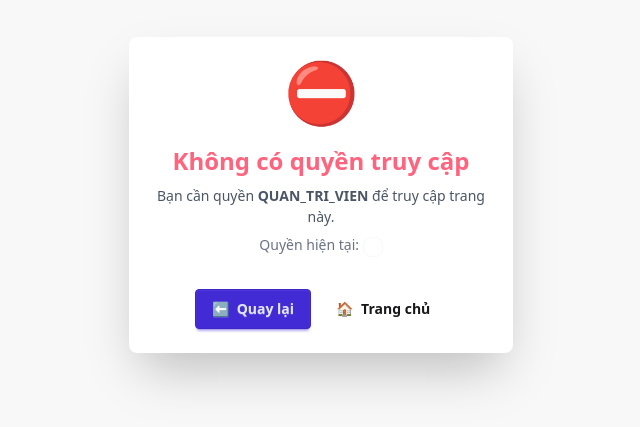
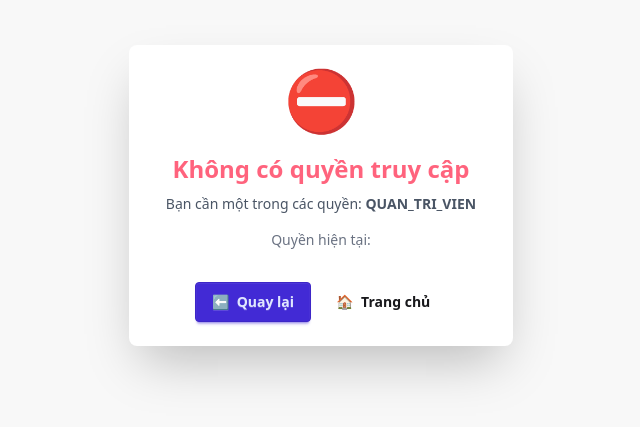
Before and after one commit to thien71/pet-care-fe, a React app: page /admin in a window 1280 px wide. Shown: the part 205-632 px from the top of the page, without its empty margins (319-959 px from the left). Built offline with nearby package versions, Linux system fonts and the light colour scheme; sample sign-in values are in the browser's storage; the HTML template or start-up script is replaced by a standard one.

Commit message:
fix: add NguoiDungVaiTro table

```diff
--- a/src/components/common/Header.jsx
+++ b/src/components/common/Header.jsx
@@ -1,10 +1,20 @@
-// src/components/common/Header.jsx
+// src/components/common/Header.jsx (UPDATED - Hiển thị nhiều vai trò)
 import { Link } from "react-router-dom";
 import { useAuth } from "../../contexts/AuthContext";
 
 const Header = () => {
-  const { user, logout, isAuthenticated, getRole, hasShop } = useAuth();
-  const role = getRole();
+  const {
+    user,
+    logout,
+    isAuthenticated,
+    getRoles,
+    getPrimaryRole,
+    hasRole,
+    hasShop,
+  } = useAuth();
+
+  const primaryRole = getPrimaryRole();
+  const roles = getRoles();
   const userHasShop = hasShop();
 
   const getNavLinks = () => {
@@ -27,7 +37,8 @@ const Header = () => {
       );
     }
 
-    switch (role) {
+    // ⭐ Hiển thị nav dựa trên PRIMARY ROLE
+    switch (primaryRole) {
       case "QUAN_TRI_VIEN":
         return (
           <>
@@ -106,22 +117,29 @@ const Header = () => {
     }
   };
 
-  const getRoleBadge = () => {
-    const roleConfig = {
-      QUAN_TRI_VIEN: { text: "Admin", class: "badge-error" },
-      CHU_CUA_HANG: { text: "Chủ shop", class: "badge-warning" },
-      LE_TAN: { text: "Lễ tân", class: "badge-info" },
-      KY_THUAT_VIEN: { text: "Kỹ thuật viên", class: "badge-info" },
-      KHACH_HANG: {
-        text: userHasShop ? "Khách hàng & Chủ shop" : "Khách hàng",
-        class: "badge-success",
-      },
+  // ⭐ Hiển thị TẤT CẢ các vai trò
+  const getRoleBadges = () => {
+    const roleColors = {
+      QUAN_TRI_VIEN: "badge-error",
+      CHU_CUA_HANG: "badge-warning",
+      LE_TAN: "badge-info",
+      KY_THUAT_VIEN: "badge-info",
+      KHACH_HANG: "badge-success",
     };
 
-    const config = roleConfig[role] || roleConfig.KHACH_HANG;
-    return (
-      <span className={`badge ${config.class} badge-sm`}>{config.text}</span>
-    );
+    const roleLabels = {
+      QUAN_TRI_VIEN: "Admin",
+      CHU_CUA_HANG: "Chủ shop",
+      LE_TAN: "Lễ tân",
+      KY_THUAT_VIEN: "Kỹ thuật viên",
+      KHACH_HANG: "Khách hàng",
+    };
+
+    return roles.map((role, idx) => (
+      <span key={idx} className={`badge ${roleColors[role]} badge-sm mr-1`}>
+        {roleLabels[role]}
+      </span>
+    ));
   };
 
   return (
@@ -223,7 +241,10 @@ const Header = () => {
                   <div className="flex flex-col items-start gap-1">
                     <span className="font-bold text-base">{user?.hoTen}</span>
                     <span className="text-xs text-gray-500">{user?.email}</span>
-                    {getRoleBadge()}
+                    {/* ⭐ Hiển thị TẤT CẢ vai trò */}
+                    <div className="flex flex-wrap gap-1 mt-1">
+                      {getRoleBadges()}
+                    </div>
                   </div>
                 </li>
                 <div className="divider my-1"></div>
@@ -240,26 +261,42 @@ const Header = () => {
                   </Link>
                 </li>
 
-                {/* ⭐ QUAN TRỌNG: Hiển thị option phù hợp */}
-                {role === "KHACH_HANG" && (
+                {/* ⭐ Hiển thị option chuyển view nếu có nhiều vai trò */}
+                {hasRole("KHACH_HANG") && hasRole("CHU_CUA_HANG") && (
                   <>
-                    {userHasShop ? (
+                    <div className="divider my-1">Chuyển giao diện</div>
+                    {primaryRole === "CHU_CUA_HANG" ? (
+                      <li>
+                        <Link to="/" className="gap-2">
+                          <span>🛒</span>
+                          Giao diện Khách hàng
+                        </Link>
+                      </li>
+                    ) : (
                       <li>
                         <Link to="/owner/dashboard" className="gap-2">
                           <span>🏪</span>
                           Quản lý cửa hàng
                         </Link>
                       </li>
-                    ) : (
+                    )}
+                  </>
+                )}
+
+                {/* Nếu chỉ là KHACH_HANG nhưng chưa có shop */}
+                {hasRole("KHACH_HANG") &&
+                  !hasRole("CHU_CUA_HANG") &&
+                  !userHasShop && (
+                    <>
+                      <div className="divider my-1"></div>
                       <li>
                         <Link to="/customer/register-shop" className="gap-2">
                           <span>🏪</span>
                           Đăng ký cửa hàng
                         </Link>
                       </li>
-                    )}
-                  </>
-                )}
+                    </>
+                  )}
 
                 <div className="divider my-1"></div>
                 <li>
--- a/src/components/common/ProtectedRoute.jsx
+++ b/src/components/common/ProtectedRoute.jsx
@@ -1,9 +1,9 @@
-// src/components/common/ProtectedRoute.jsx
+// src/components/common/ProtectedRoute.jsx (UPDATED)
 import { Navigate } from "react-router-dom";
 import { useAuth } from "../../contexts/AuthContext";
 
 const ProtectedRoute = ({ children, allowedRoles = [] }) => {
-  const { user, isAuthenticated, loading, canAccess, hasShop } = useAuth();
+  const { user, isAuthenticated, loading, canAccess, getRoles } = useAuth();
 
   // Đang load user từ localStorage
   if (loading) {
@@ -22,13 +22,9 @@ const ProtectedRoute = ({ children, allowedRoles = [] }) => {
     return <Navigate to="/login" replace />;
   }
 
-  // ⭐ Kiểm tra role với logic mới (support shop owner)
+  // ⭐ Kiểm tra quyền truy cập
   if (allowedRoles.length > 0 && !canAccess(allowedRoles)) {
-    const userRole = user?.VaiTro?.tenVaiTro;
-    const userHasShop = hasShop();
-
-    // ⭐ CASE ĐẶC BIỆT: KHACH_HANG có shop cố truy cập owner routes
-    // -> Đã được xử lý trong canAccess(), nếu đến đây là thực sự không có quyền
+    const userRoles = getRoles();
 
     return (
       <div className="min-h-screen flex items-center justify-center bg-base-200">
@@ -39,15 +35,16 @@ const ProtectedRoute = ({ children, allowedRoles = [] }) => {
               Không có quyền truy cập
             </h2>
             <p className="text-gray-600">
-              Bạn cần quyền <strong>{allowedRoles.join(", ")}</strong> để truy
-              cập trang này.
+              Bạn cần một trong các quyền:{" "}
+              <strong>{allowedRoles.join(", ")}</strong>
             </p>
-            <p className="text-sm text-gray-500">
+            <p className="text-sm text-gray-500 mt-2">
               Quyền hiện tại:{" "}
-              <span className="badge badge-sm">
-                {userRole}
-                {userHasShop && " (Có cửa hàng)"}
-              </span>
+              {userRoles.map((role, idx) => (
+                <span key={idx} className="badge badge-sm mr-1">
+                  {role}
+                </span>
+              ))}
             </p>
             <div className="card-actions mt-6">
               <button
--- a/src/contexts/AuthContext.jsx
+++ b/src/contexts/AuthContext.jsx
@@ -1,4 +1,4 @@
-// src/contexts/AuthContext.jsx
+// src/contexts/AuthContext.jsx (FRONTEND - UPDATED)
 import {
   createContext,
   useState,
@@ -42,31 +42,24 @@ export const AuthProvider = ({ children }) => {
         const response = await authApi.login(email, matKhau);
         setUser(response.user);
 
-        const role = response.user.VaiTro?.tenVaiTro;
-        const hasShop = response.user.maCuaHang !== null;
+        // ⭐ Lấy danh sách vai trò từ user
+        const roles = response.user.VaiTros?.map((vt) => vt.tenVaiTro) || [];
+        console.log("🔐 User roles after login:", roles);
 
-        // Điều hướng dựa trên role và shop ownership
-        switch (role) {
-          case "QUAN_TRI_VIEN":
-            navigate("/admin/dashboard");
-            break;
-          case "CHU_CUA_HANG":
-            navigate("/owner/dashboard");
-            break;
-          case "LE_TAN":
-          case "KY_THUAT_VIEN":
-            navigate("/staff/schedule");
-            break;
-          case "KHACH_HANG":
-            // ⭐ Nếu khách hàng có shop -> vào owner dashboard
-            if (hasShop) {
-              navigate("/owner/dashboard");
-            } else {
-              navigate("/");
-            }
-            break;
-          default:
-            navigate("/");
+        // ⭐ Điều hướng dựa trên vai trò ƯU TIÊN
+        if (roles.includes("QUAN_TRI_VIEN")) {
+          navigate("/admin/dashboard");
+        } else if (roles.includes("CHU_CUA_HANG")) {
+          navigate("/owner/dashboard");
+        } else if (
+          roles.includes("LE_TAN") ||
+          roles.includes("KY_THUAT_VIEN")
+        ) {
+          navigate("/staff/schedule");
+        } else if (roles.includes("KHACH_HANG")) {
+          navigate("/");
+        } else {
+          navigate("/");
         }
 
         return response;
@@ -109,43 +102,47 @@ export const AuthProvider = ({ children }) => {
     return user?.maCuaHang !== null && user?.maCuaHang !== undefined;
   }, [user]);
 
-  // Kiểm tra role
+  // ⭐ Kiểm tra user có vai trò cụ thể
   const hasRole = useCallback(
-    (roles) => {
-      if (!user?.VaiTro?.tenVaiTro) return false;
-      const userRole = user.VaiTro.tenVaiTro;
-      return Array.isArray(roles)
-        ? roles.includes(userRole)
-        : roles === userRole;
+    (roleName) => {
+      if (!user?.VaiTros) return false;
+      return user.VaiTros.some((vt) => vt.tenVaiTro === roleName);
     },
     [user]
   );
 
-  // Lấy thông tin role
-  const getRole = useCallback(() => {
-    return user?.VaiTro?.tenVaiTro || null;
+  // ⭐ Kiểm tra user có ít nhất 1 trong các vai trò
+  const hasAnyRole = useCallback(
+    (roleNames) => {
+      if (!user?.VaiTros) return false;
+      return user.VaiTros.some((vt) => roleNames.includes(vt.tenVaiTro));
+    },
+    [user]
+  );
+
+  // ⭐ Lấy tất cả vai trò của user
+  const getRoles = useCallback(() => {
+    return user?.VaiTros?.map((vt) => vt.tenVaiTro) || [];
   }, [user]);
 
-  // ⭐ Kiểm tra quyền truy cập (cập nhật để support shop owner)
+  // ⭐ Lấy vai trò chính (ưu tiên: Admin > Owner > Staff > Customer)
+  const getPrimaryRole = useCallback(() => {
+    const roles = getRoles();
+    if (roles.includes("QUAN_TRI_VIEN")) return "QUAN_TRI_VIEN";
+    if (roles.includes("CHU_CUA_HANG")) return "CHU_CUA_HANG";
+    if (roles.includes("LE_TAN")) return "LE_TAN";
+    if (roles.includes("KY_THUAT_VIEN")) return "KY_THUAT_VIEN";
+    if (roles.includes("KHACH_HANG")) return "KHACH_HANG";
+    return null;
+  }, [getRoles]);
+
+  // ⭐ Kiểm tra quyền truy cập (cho ProtectedRoute)
   const canAccess = useCallback(
     (requiredRoles) => {
       if (!requiredRoles || requiredRoles.length === 0) return true;
-
-      const userRole = user?.VaiTro?.tenVaiTro;
-      const userHasShop = hasShop();
-
-      // Nếu yêu cầu CHU_CUA_HANG và user là KHACH_HANG có shop -> cho phép
-      if (
-        requiredRoles.includes("CHU_CUA_HANG") &&
-        userRole === "KHACH_HANG" &&
-        userHasShop
-      ) {
-        return true;
-      }
-
-      return hasRole(requiredRoles);
+      return hasAnyRole(requiredRoles);
     },
-    [hasRole, hasShop, user]
+    [hasAnyRole]
   );
 
   const value = {
@@ -155,7 +152,9 @@ export const AuthProvider = ({ children }) => {
     register,
     logout,
     hasRole,
-    getRole,
+    hasAnyRole,
+    getRoles,
+    getPrimaryRole,
     canAccess,
     hasShop,
     switchToCustomerView,
@@ -166,7 +165,7 @@ export const AuthProvider = ({ children }) => {
   return <AuthContext.Provider value={value}>{children}</AuthContext.Provider>;
 };
 
-// Custom hook để sử dụng AuthContext
+// Custom hook
 export const useAuth = () => {
   const context = useContext(AuthContext);
   if (!context) {
--- a/src/pages/owner/EmployeeManagement.jsx
+++ b/src/pages/owner/EmployeeManagement.jsx
@@ -35,7 +35,7 @@ const EmployeeManagement = () => {
       setLoading(true);
       const [empRes, shiftRes] = await Promise.all([
         apiClient.get("/owner/employees"),
-        apiClient.get("/owner/shifts"),
+        // apiClient.get("/owner/shifts"),
       ]);
       setEmployees(empRes.data || []);
       setShifts(shiftRes.data || []);
```
Also changed, not shown: src/pages/auth/Register.jsx (+6 -6 lines).
